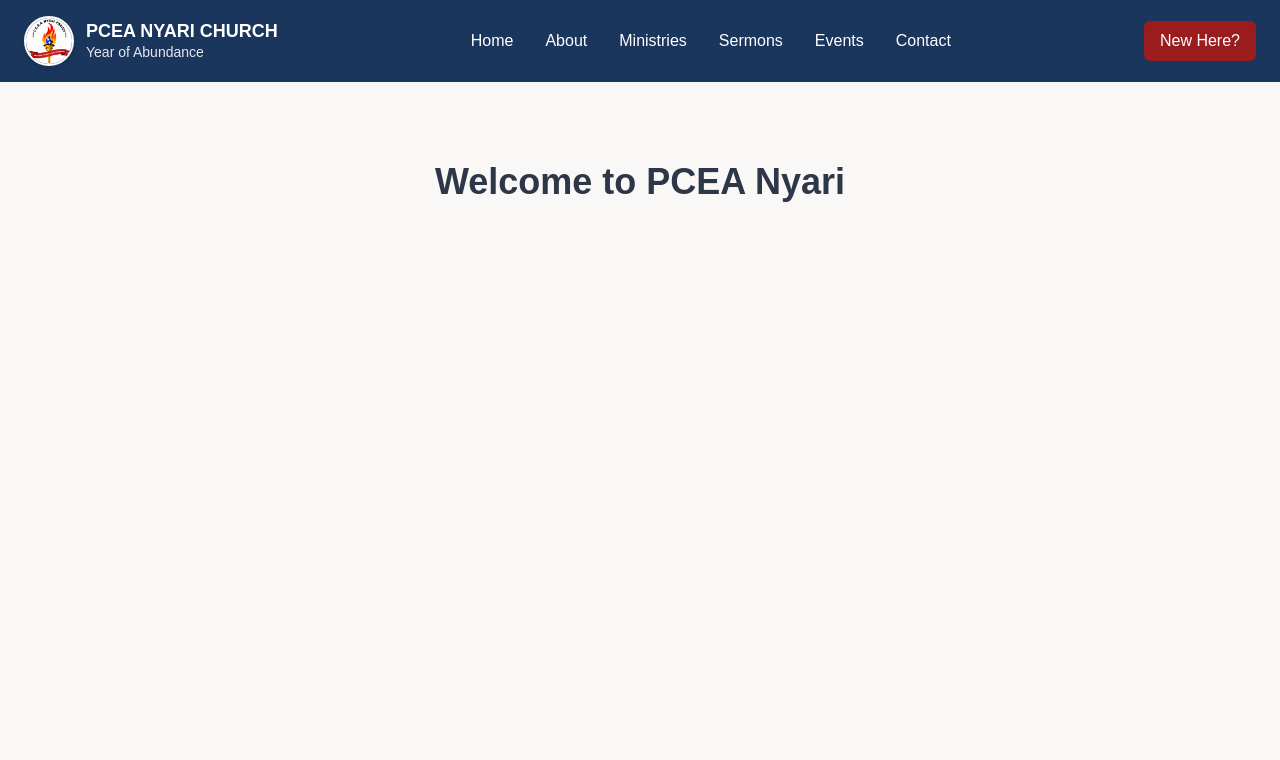
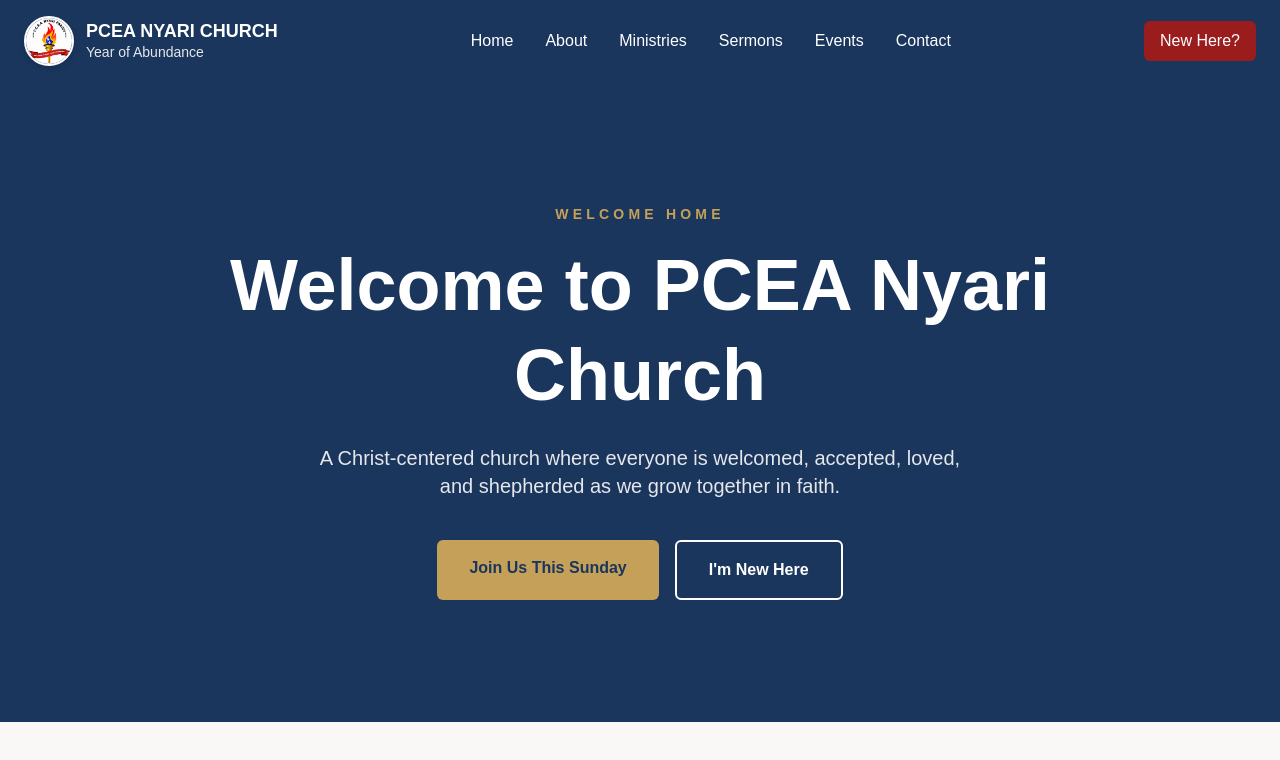
Before and after one commit to Jjumaaa/pnyari, a Next.js app: page / in a window 1280 px wide. Shown: the top 760 px of the page. Built offline with nearby package versions, Linux system fonts and the light colour scheme.

Commit message:
Create Hero section component

```diff
--- a/app/page.js
+++ b/app/page.js
@@ -1,15 +1,12 @@
 import Navbar from "@/components/layout/Navbar";
+import Hero from "@/components/sections/Hero";
 
 export default function Home() {
   return (
     <>
       <Navbar />
 
-      <main>
-        <h1 className="p-20 text-center text-4xl font-bold">
-          Welcome to PCEA Nyari
-        </h1>
-      </main>
+      <Hero />
     </>
   );
 }
--- /dev/null
+++ b/components/sections/Hero.jsx
@@ -0,0 +1,38 @@
+import Link from "next/link";
+
+export default function Hero() {
+  return (
+    <section className="bg-[var(--color-sanctuary-blue)] text-white">
+      <div className="mx-auto flex min-h-[80vh] max-w-7xl flex-col items-center justify-center px-6 text-center">
+        <p className="mb-4 text-sm font-semibold uppercase tracking-[0.3em] text-[var(--color-brushed-gold)]">
+          Welcome Home
+        </p>
+
+        <h1 className="max-w-4xl text-5xl font-bold leading-tight md:text-7xl">
+          Welcome to PCEA Nyari Church
+        </h1>
+
+        <p className="mt-6 max-w-2xl text-lg text-gray-200 md:text-xl">
+          A Christ-centered church where everyone is welcomed, accepted,
+          loved, and shepherded as we grow together in faith.
+        </p>
+
+        <div className="mt-10 flex flex-col gap-4 sm:flex-row">
+          <Link
+            href="#services"
+            className="rounded-md bg-[var(--color-brushed-gold)] px-8 py-4 font-semibold text-[var(--color-sanctuary-blue)] transition hover:opacity-90"
+          >
+            Join Us This Sunday
+          </Link>
+
+          <Link
+            href="#new-here"
+            className="rounded-md border-2 border-white px-8 py-4 font-semibold transition hover:bg-white hover:text-[var(--color-sanctuary-blue)]"
+          >
+            I'm New Here
+          </Link>
+        </div>
+      </div>
+    </section>
+  );
+}
```
